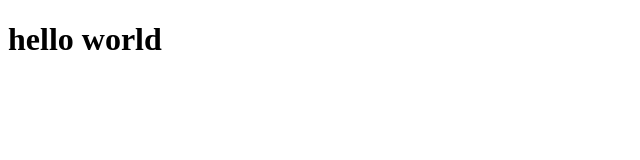
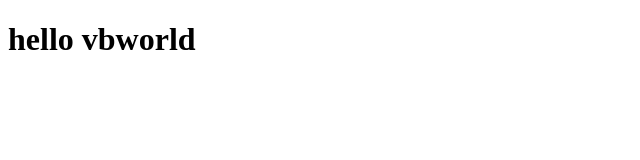
Before and after one commit to mekkr/test-deploy, a plain HTML site: page index.html in a window 1280 px wide. Shown: the full height of the page, 0-640 px from the left. Drawn offline with Linux system fonts and the light colour scheme.

Commit message:
update index.html

```diff
--- a/index.html
+++ b/index.html
@@ -8,7 +8,7 @@
 </head>
 
 <body>
-<h1>hello world</h1>
+<h1>hello vbworld</h1>
 </body>
 
 </html>
```
